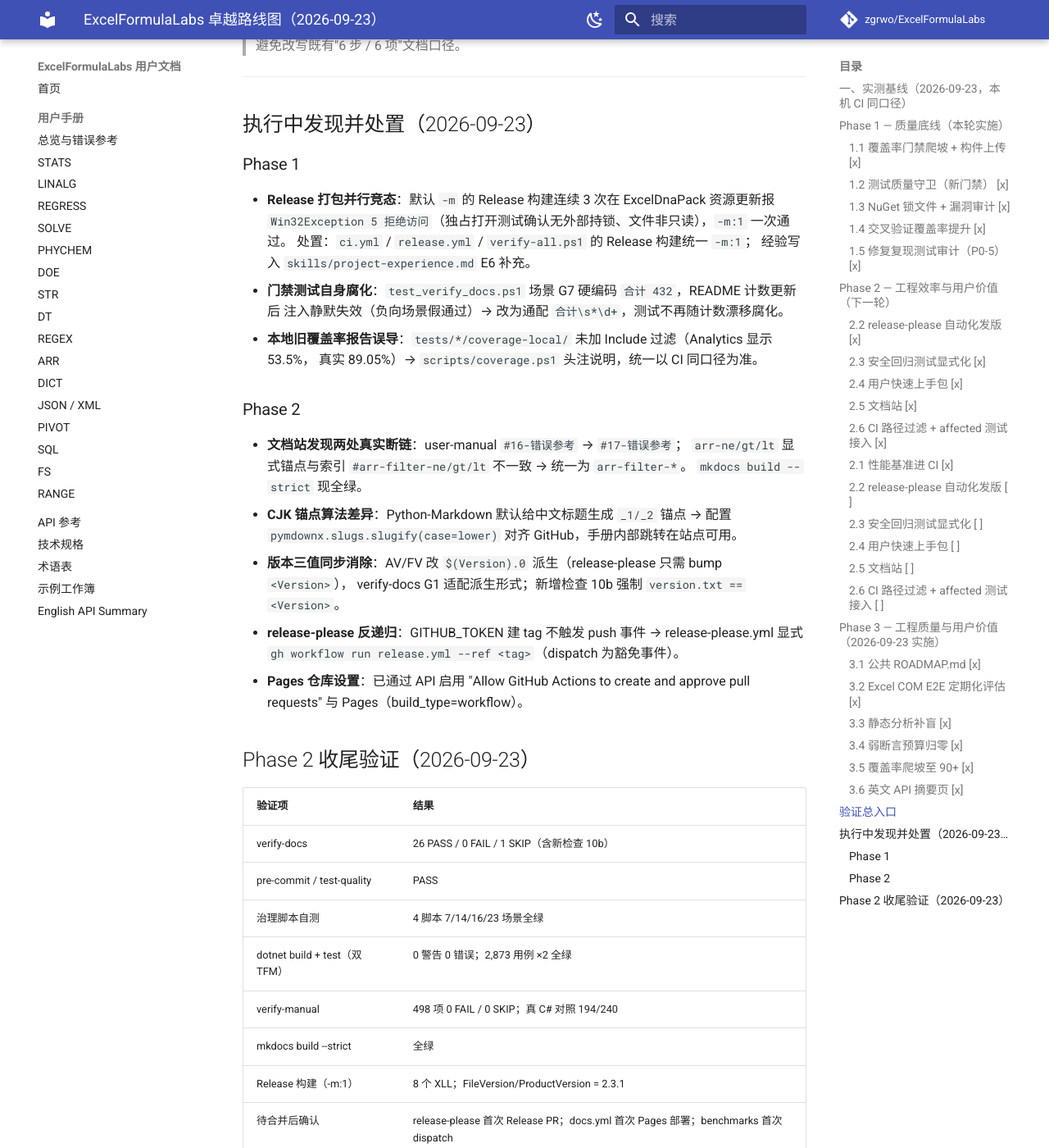
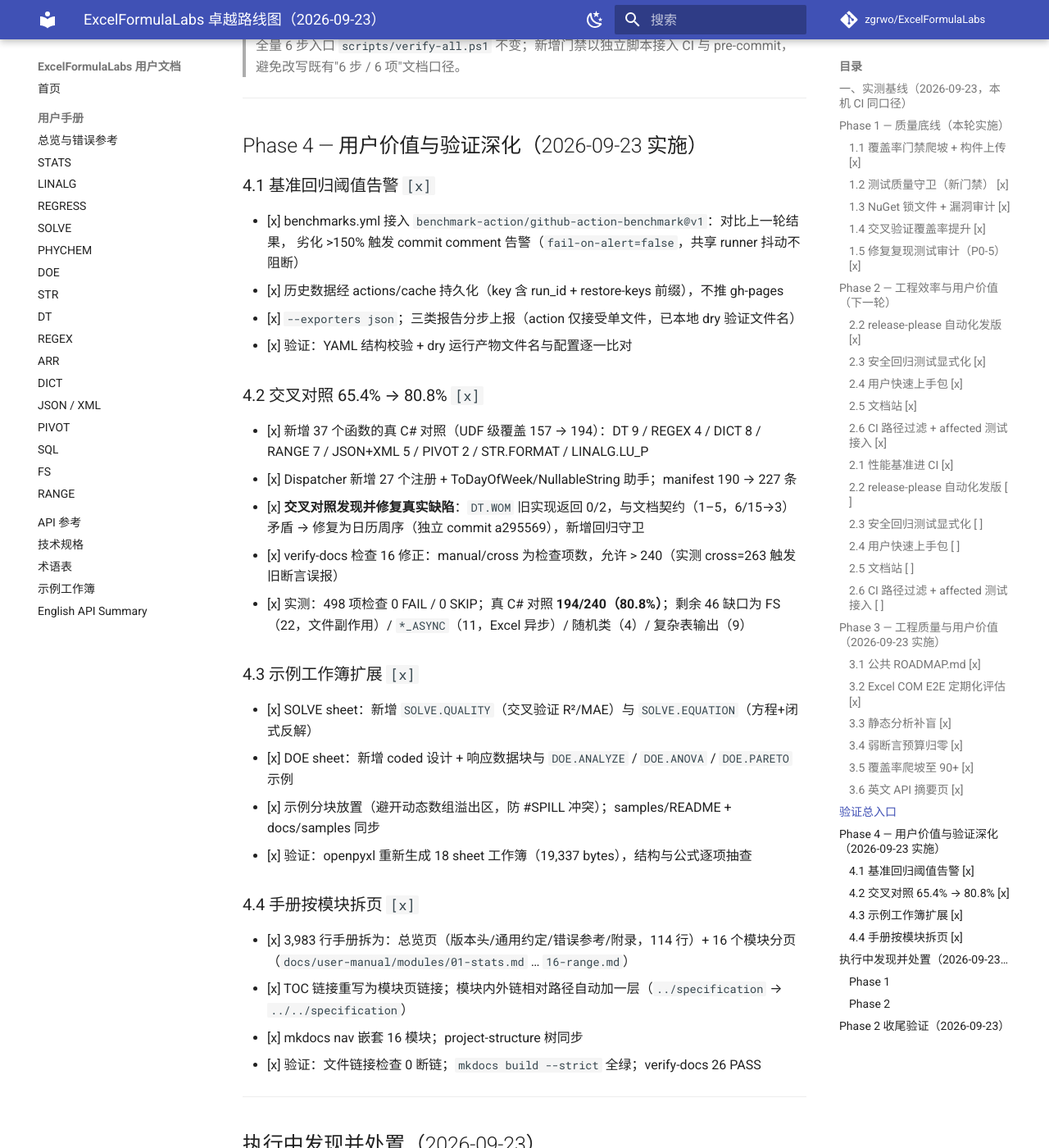
Before and after one commit to zgrwo/ExcelFormulaLabs, an MkDocs documentation site: the page built from docs/plans/2026-09-23-excellence-roadmap.md, in a window 1280 px wide and 1400 px high, scrolled down 7783 px. Shown: the whole window at 82% size. Built offline with MkDocs 1.6.1 and Material for MkDocs 9.7.7, drawn with Linux system fonts in a browser that asks for light colours; comment, search, counter and statistics services are not loaded; some of the changed text lies outside the part shown.

Commit message:
docs(plan): Phase 4 完成（基准告警/对照 80.8%/示例/手册拆页）
- 路线图新增 Phase 4 章节：4.1 基准回归告警、4.2 交叉对照 80.8%（含 DT.WOM 缺陷发现）、
  4.3 示例扩展、4.4 手册拆页，全部标记完成并附验证方式
- 基线表更新：手册检查 461 → 498（manual 235 / cross 263）；
  真 C# 对照 157/240 → 194/240（80.8%，≥80% 达成）
- ROADMAP 中期 v2.5 三项标记完成

```diff
--- a/docs/plans/2026-09-23-excellence-roadmap.md
+++ b/docs/plans/2026-09-23-excellence-roadmap.md
@@ -8,13 +8,13 @@
 
 ## 一、实测基线（2026-09-23，本机 CI 同口径）
 
-| 指标 | 初始实测 | 当前实测（2026-09-23 Phase 3 后） | 目标 |
+| 指标 | 初始实测 | 当前实测（2026-09-23 Phase 4 后） | 目标 |
 | :--- | :--- | :--- | :--- |
 | 行覆盖率 Foundation（net8.0） | 84.25%（门禁 75） | **96.02%（门禁 92）** | ≥88% 达成 |
 | 行覆盖率 Analytics（net8.0） | 89.05%（门禁 50） | **90.2%（门禁 86）** | ≥90% 达成 |
 | 行覆盖率 DataToolkit（net8.0） | 89.22%（门禁 42） | **90.18%（门禁 86）** | ≥90% 达成 |
 | 真 C# 交叉对照 UDF 数 | 124/240（51.7%） | **194/240（80.8%）** | ≥80% 达成 |
-| 手册检查总数 | 432（manual 235 / cross 197） | **461（manual 235 / cross 226），0 FAIL / 0 SKIP** | — |
+| 手册检查总数 | 432（manual 235 / cross 197） | **498（manual 235 / cross 263），0 FAIL / 0 SKIP** | — |
 | 测试弱断言审计 | 无 | 零断言/恒真 FAIL + 存在性断言预算 **0** | 预算归零 达成 |
 | 依赖锁定 | 无 lock 文件 | 8 工程 packages.lock.json + CI locked mode | 达成 |
 | NuGet 漏洞审计 | 仅 dependabot 告警 | CI `dependency-audit` job（JSON 解析 + 失败门禁） | 达成 |
@@ -165,6 +165,9 @@
 
 ---
 
+
+---
+
 ## Phase 3 — 工程质量与用户价值（2026-09-23 实施）
 
 ### 3.1 公共 ROADMAP.md `[x]`
@@ -237,6 +240,44 @@ dotnet build -c Release                          # ⑦ 分发构建
 
 ---
 
+## Phase 4 — 用户价值与验证深化（2026-09-23 实施）
+
+### 4.1 基准回归阈值告警 `[x]`
+
+- [x] benchmarks.yml 接入 `benchmark-action/github-action-benchmark@v1`：对比上一轮结果，
+      劣化 >150% 触发 commit comment 告警（`fail-on-alert=false`，共享 runner 抖动不阻断）
+- [x] 历史数据经 actions/cache 持久化（key 含 run_id + restore-keys 前缀），不推 gh-pages
+- [x] `--exporters json`；三类报告分步上报（action 仅接受单文件，已本地 dry 验证文件名）
+- [x] 验证：YAML 结构校验 + dry 运行产物文件名与配置逐一比对
+
+### 4.2 交叉对照 65.4% → 80.8% `[x]`
+
+- [x] 新增 37 个函数的真 C# 对照（UDF 级覆盖 157 → 194）：DT 9 / REGEX 4 / DICT 8 /
+      RANGE 7 / JSON+XML 5 / PIVOT 2 / STR.FORMAT / LINALG.LU_P
+- [x] Dispatcher 新增 27 个注册 + ToDayOfWeek/NullableString 助手；manifest 190 → 227 条
+- [x] **交叉对照发现并修复真实缺陷**：`DT.WOM` 旧实现返回 0/2，与文档契约（1–5，6/15→3）
+      矛盾 → 修复为日历周序（独立 commit a295569），新增回归守卫
+- [x] verify-docs 检查 16 修正：manual/cross 为检查项数，允许 > 240（实测 cross=263 触发旧断言误报）
+- [x] 实测：498 项检查 0 FAIL / 0 SKIP；真 C# 对照 **194/240（80.8%）**；剩余 46 缺口为
+      FS（22，文件副作用）/ `*_ASYNC`（11，Excel 异步）/ 随机类（4）/ 复杂表输出（9）
+
+### 4.3 示例工作簿扩展 `[x]`
+
+- [x] SOLVE sheet：新增 `SOLVE.QUALITY`（交叉验证 R²/MAE）与 `SOLVE.EQUATION`（方程+闭式反解）
+- [x] DOE sheet：新增 coded 设计 + 响应数据块与 `DOE.ANALYZE` / `DOE.ANOVA` / `DOE.PARETO` 示例
+- [x] 示例分块放置（避开动态数组溢出区，防 #SPILL 冲突）；samples/README + docs/samples 同步
+- [x] 验证：openpyxl 重新生成 18 sheet 工作簿（19,337 bytes），结构与公式逐项抽查
+
+### 4.4 手册按模块拆页 `[x]`
+
+- [x] 3,983 行手册拆为：总览页（版本头/通用约定/错误参考/附录，114 行）+
+      16 个模块分页（`docs/user-manual/modules/01-stats.md` … `16-range.md`）
+- [x] TOC 链接重写为模块页链接；模块内外链相对路径自动加一层（`../specification` → `../../specification`）
+- [x] mkdocs nav 嵌套 16 模块；project-structure 树同步
+- [x] 验证：文件链接检查 0 断链；`mkdocs build --strict` 全绿；verify-docs 26 PASS
+
+---
+
 ## 执行中发现并处置（2026-09-23）
 
 ### Phase 1
```
Also changed, not shown: ROADMAP.md (+3 -3 lines).
